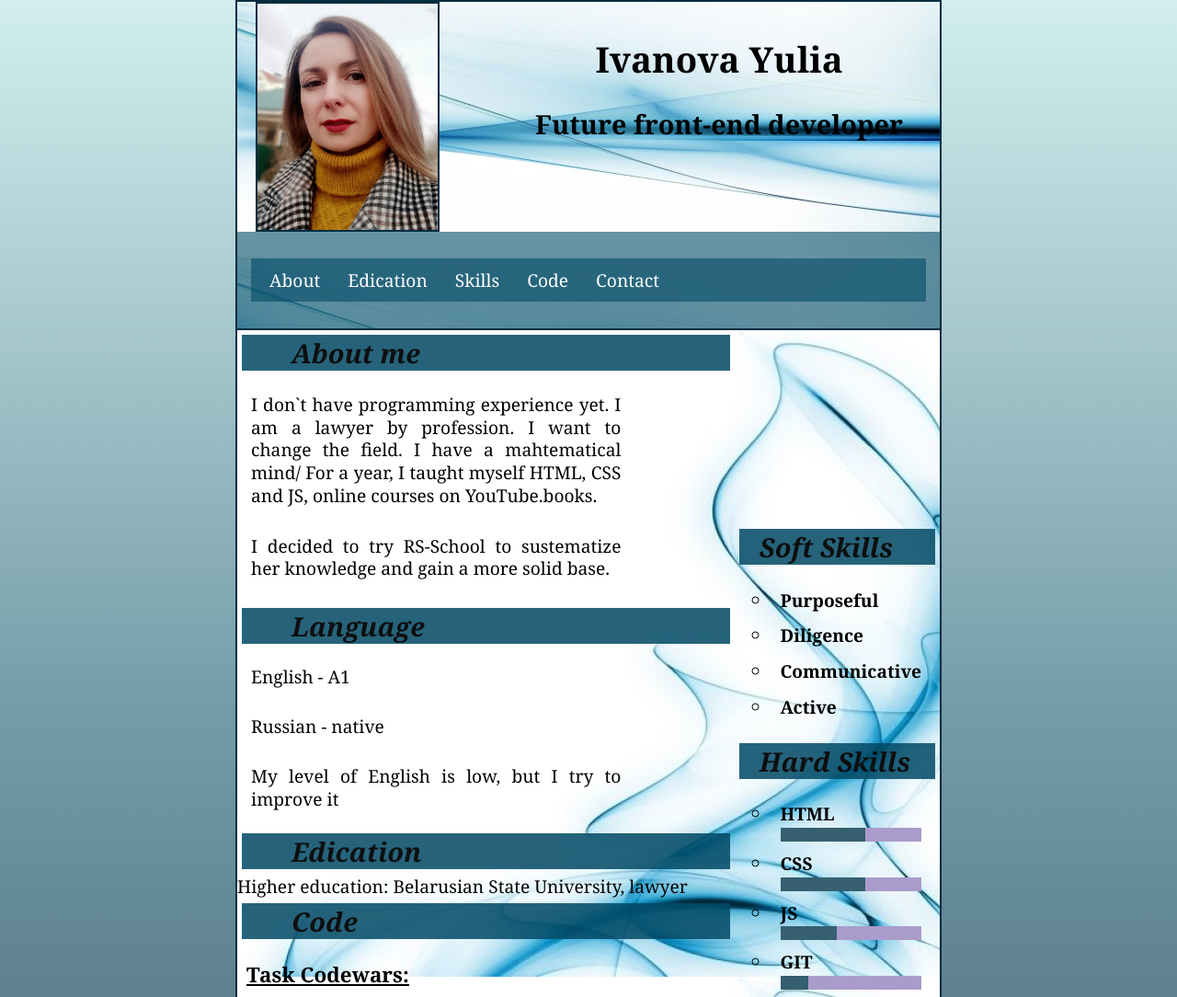
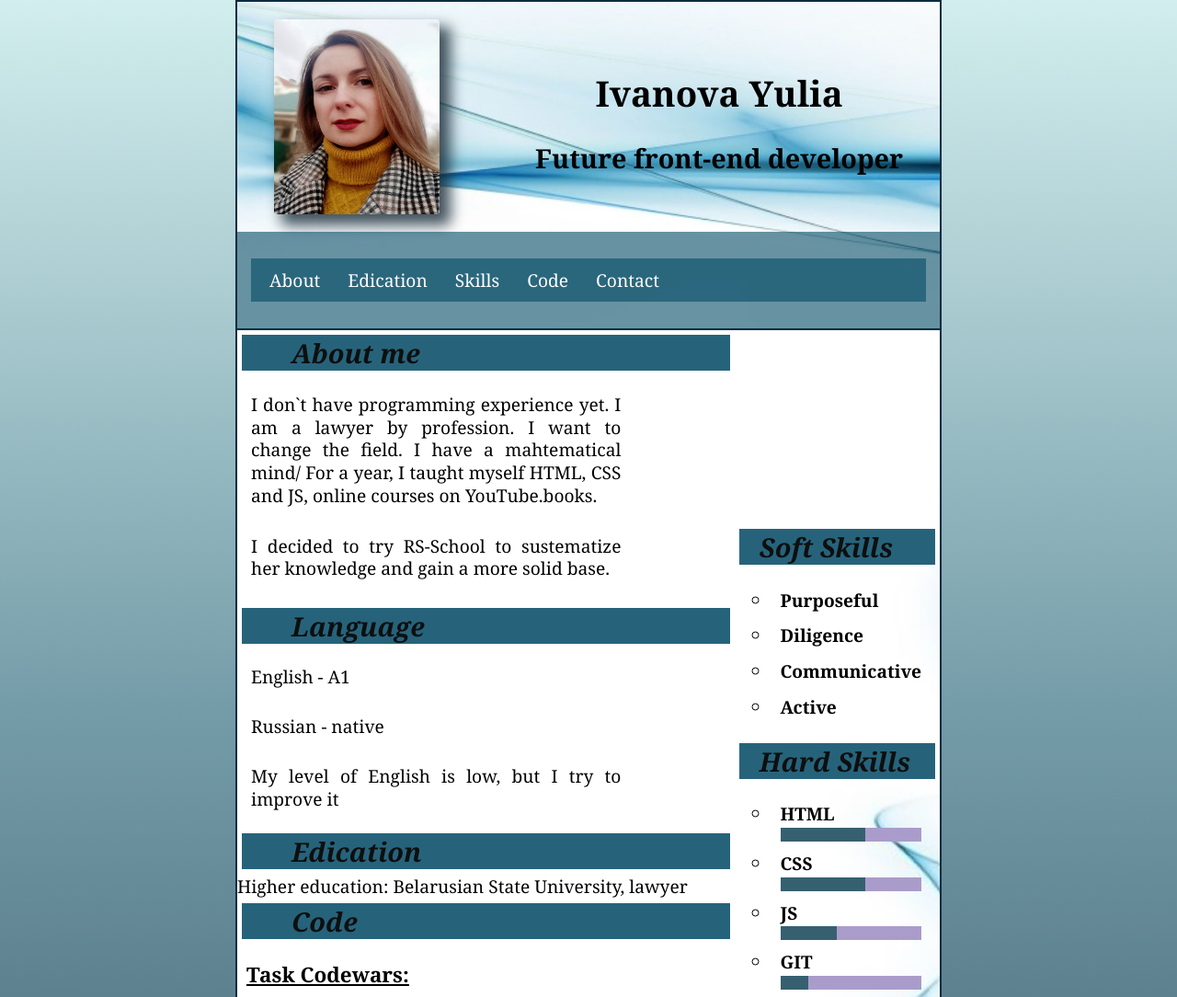
Before and after one commit to fortune7s/rsschool-cv, a plain HTML site: page index.html in a window 1280 px wide. Shown: the top 1084 px of the page at 92% size. Drawn offline with Linux system fonts and the light colour scheme.

Commit message:
fix:style header

```diff
--- a/index.html
+++ b/index.html
@@ -18,7 +18,7 @@
           <h1>Ivanova Yulia</h1>
           <h2 class="my-name">Future front-end developer</h2>
         </div>
-        <img src="assets/img/myfoto.jpg" alt="avatar" class="imgfoto" width="200">
+        <img src="assets/img/myfoto.jpg" alt="avatar" class="imgfoto" >
       </header>
       <nav class="menu">
         <ul class="menu">
--- a/style.css
+++ b/style.css
@@ -25,6 +25,8 @@ div.container_header {
     display: flex;
     flex-direction: column;
     background-image: url(assets/img/st.jpg);
+    background-repeat: no-repeat;
+    background-size: cover;
     border-bottom: 2px solid rgb(3, 45, 65);
 }
 
@@ -33,6 +35,7 @@ header {
     flex-direction: row-reverse;
     height: 250px;
     justify-content: space-between;
+    align-items: center;
 }
 
 div.my_name {
@@ -41,13 +44,20 @@ div.my_name {
 }
 
 .imgfoto {
-    border: 2px solid rgb(3, 45, 65);
-    height: 100%;
-    margin-left: 20px;
+    width: 180px;
+
+    box-shadow: 10px 10px 15px 2px rgba(23, 41, 54, 0.8);
+    /* box-shadow: 10px 10px 10px 2px rgba(34, 60, 80, 0.8) inset,
+                10px 10px 10px 2px rgba(34, 60, 80, 0.8); */
+    border-radius: 2%;
+    height: 85%;
+    margin-left: 40px;
+
 }
 
 .menu {
     background: #034a6698;
+
     padding: 10px 15px;
 }
 
@@ -76,6 +86,8 @@ div.my_name {
     flex-direction: row;
     text-align: justify;
     background-image: url(assets/img/fon_main.jpg);
+    background-repeat: no-repeat;
+    background-size: cover;
     width: 100%;
 }
 
```
